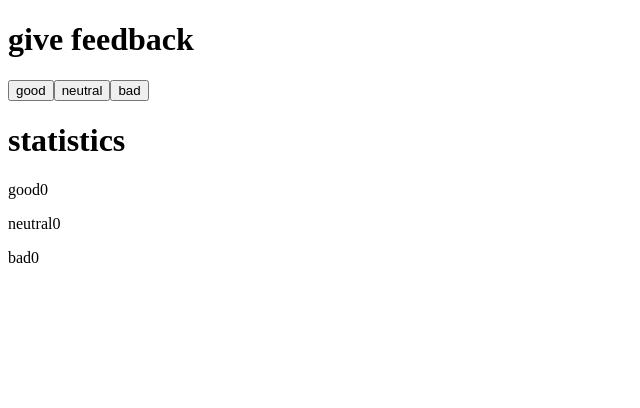
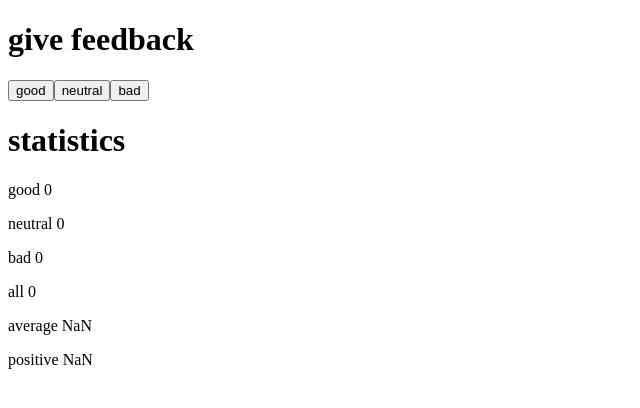
Before and after one commit to Sam-was-hereeee/full-stack-open, a React (Vite) app in the folder part1/unicafe/: page / in a window 1280 px wide. Shown: the top 408 px of the page, without its empty margins (0-640 px from the left). Built offline with nearby package versions, Linux system fonts and the light colour scheme.

Commit message:
Finished exercise 1.7 by adding more statistics and helper functions to calculate said statistics

```diff
--- a/part1/unicafe/src/App.jsx
+++ b/part1/unicafe/src/App.jsx
@@ -11,7 +11,7 @@ const Button = ({ handleClick, text}) => {
 const Result = ({name, count}) => {
     return (
         <>
-            <p>{name}{count}</p>
+            <p>{name} {count}</p>
         </>
     )
 }
@@ -28,6 +28,11 @@ const App = () => {
         setReview(newReview);
     };
 
+    const getReviewSum = () => Object.values(review)
+        .reduce((acc, current) => {return acc+current;}, 0);
+
+    const getAverageReview = () => (review.good - review.bad)/getReviewSum();
+
     return (
         <>
             <h1>give feedback</h1>
@@ -38,6 +43,9 @@ const App = () => {
             <Result name={'good'} count={review.good}/>
             <Result name={'neutral'} count={review.neutral}/>
             <Result name={'bad'} count={review.bad}/>
+            <Result name={"all"} count={getReviewSum()}/>
+            <Result name={'average'} count={getAverageReview()}/>
+            <Result name={'positive'} count={review.good/getReviewSum()}/>
         </>
     )
 }
```
